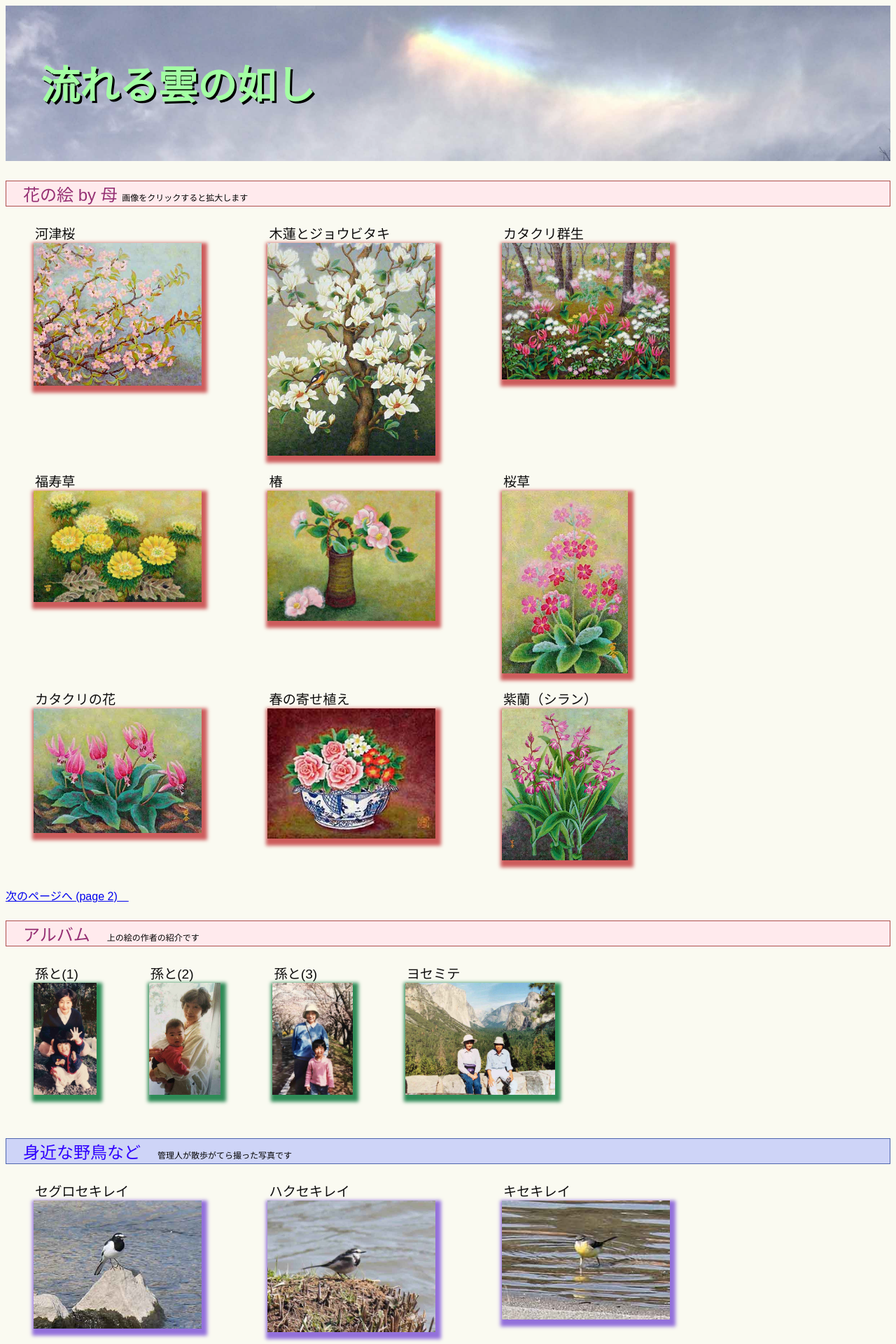
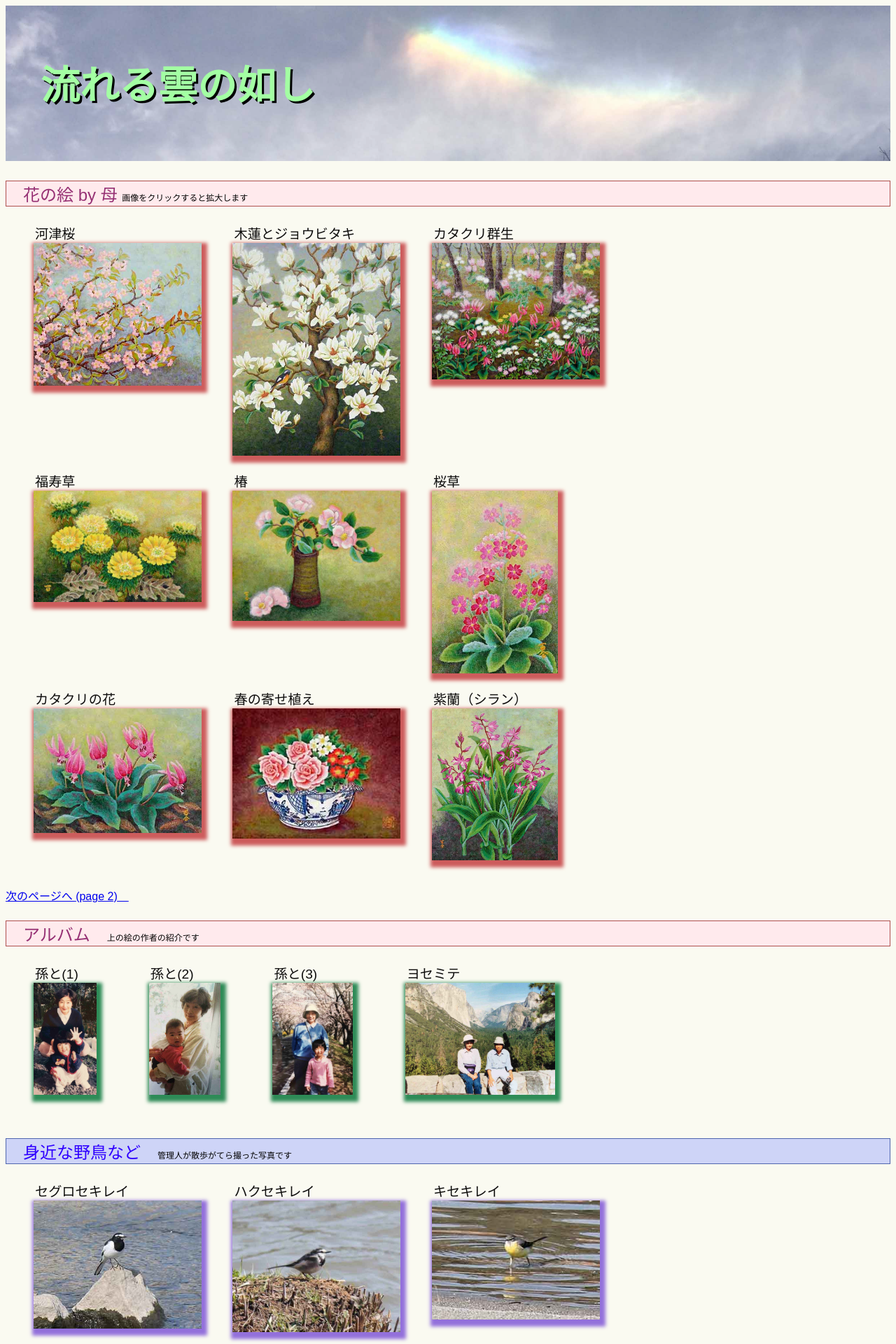
Before and after one commit to nkino-kino/ikuy-iron2, a PHP site: page / in a window 1280 px wide. Shown: the top 1920 px of the page at 70% size. Run offline with PHP 8.4, Linux system fonts and the light colour scheme.

Commit message:
Update css練習.css

```diff
--- a/css練習.css
+++ b/css練習.css
@@ -63,7 +63,7 @@ p.sample3 span {
     }
 .bird > li {
     display:  inline-block;     /* インラインブロック要素にする */
-    width: 330px;               /* 幅指定 */
+    width: 280px;               /* 幅指定 */
     vertical-align: top;    /* 要素を上下中央で揃える */
 }
 .flower img {
@@ -71,7 +71,7 @@ p.sample3 span {
     }
 .flower > li {
     display:  inline-block;     /* インラインブロック要素にする */
-    width: 330px;               /* 幅指定 */
+    width: 280px;               /* 幅指定 */
     vertical-align: top;    /* 要素を上下中央で揃える */
 }
 .album img {
```
